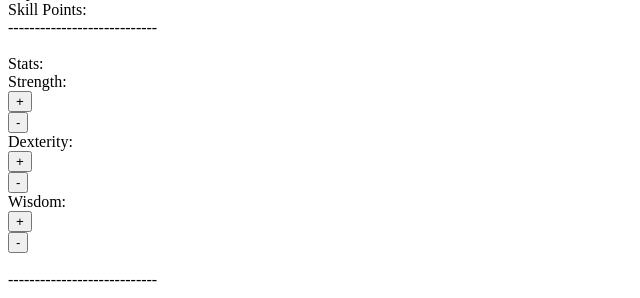
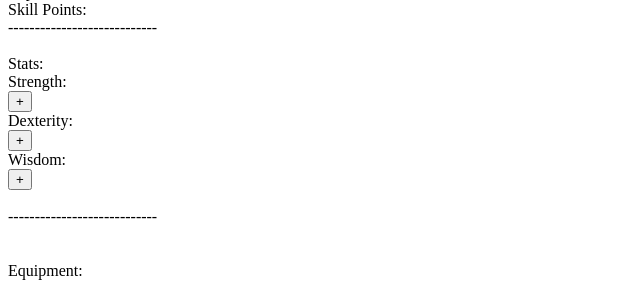
Before and after one commit to mateuszlichwiarz/CharacterBuilderSymfony, a Symfony app: template app/templates/character/character.html.twig in a window 1280 px wide. Shown: the part 115-413 px from the top of the page, without its empty margins (0-640 px from the left). Run offline with Twig, Linux system fonts and the light colour scheme; the template is opened without the code that fills it, so the values that code supplies are empty; some libraries are stand-ins or nearby versions.

Commit message:
templates: delete button

```diff
--- a/app/templates/character/character.html.twig
+++ b/app/templates/character/character.html.twig
@@ -156,7 +156,6 @@
                             <button onclick="changeStrAttr('add');" type="button"> + </button>
                         </div>
                         <div id="str_decrease">
-                            <button onclick="changeStrAttr('sub');" type="button"> - </button>
                         </div>
                 Dexterity:
                     <div id="dex">{{ character.getDex() }}</div>
@@ -164,7 +163,6 @@
                             <button onclick="changeDexAttr('add');" type="button"> + </button>
                         </div>
                         <div id="dex_decrease">
-                            <button onclick="changeDexAttr('sub');" type="button" style="display: inline-block;"> - </button>
                         </div>
                 Wisdom:
                     <div id="wis">{{ character.getWis() }}</div>
@@ -172,7 +170,6 @@
                             <button onclick="changeWisAttr('add');" type="button"> + </button>
                         </div>
                         <div id="wis_decrease">
-                            <button onclick="changeWisAttr('sub');" type="button"> - </button>
                         </div>
                     <div id="form">
                     </div>
```
